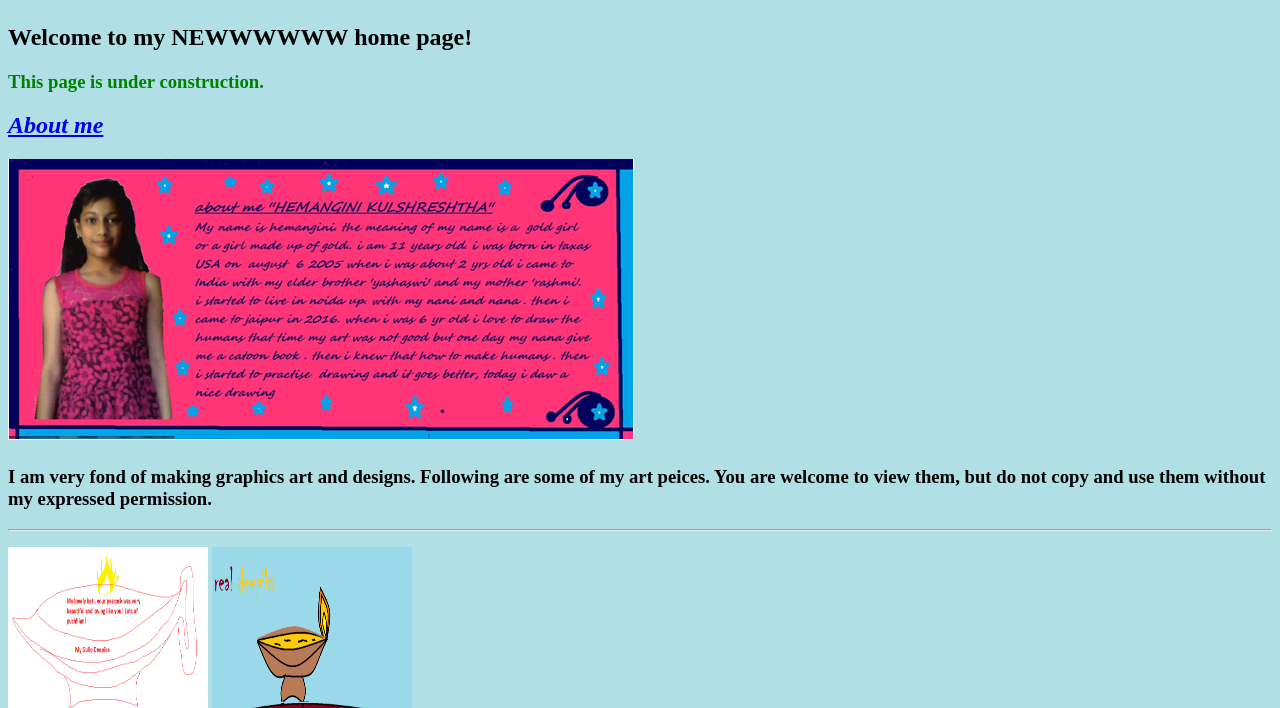
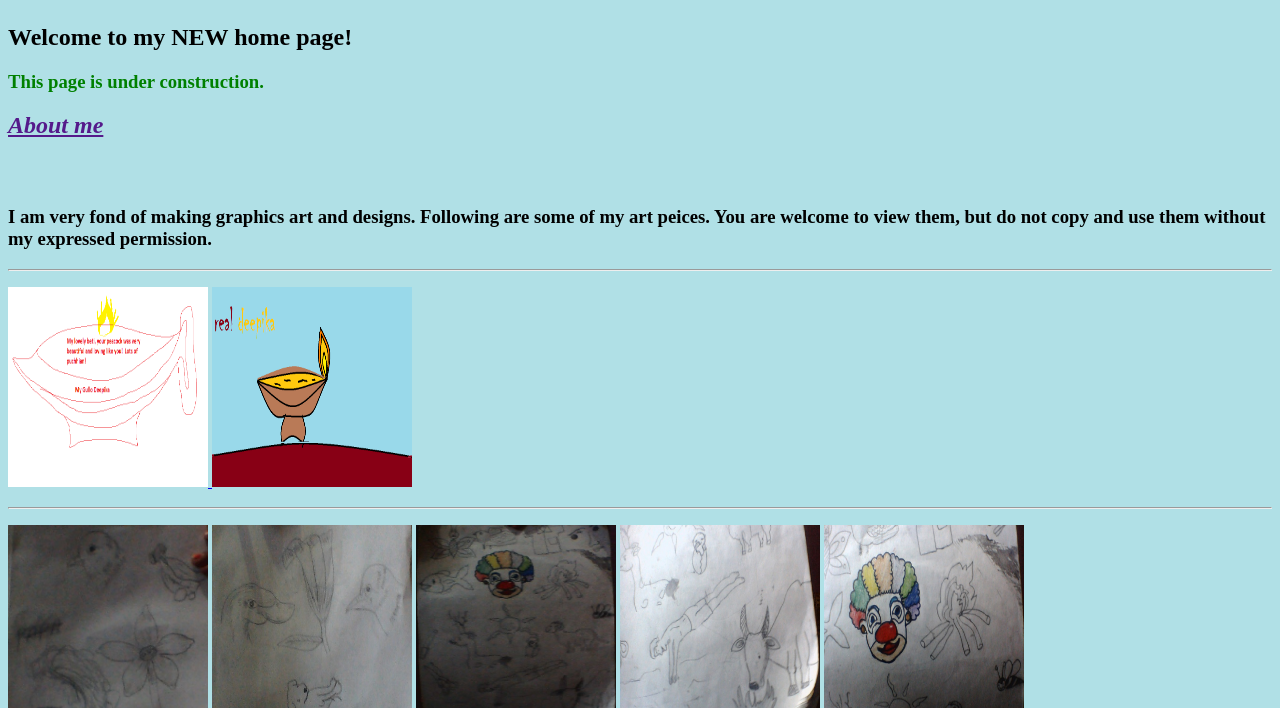
Before and after one commit to skulshre70/yashemaarts, a plain HTML site: page index.htm in a window 1280 px wide. Shown: the part 77-785 px from the top of the page. Drawn offline with Linux system fonts and the light colour scheme.

Commit message:
Update index.htm

```diff
--- a/index.htm
+++ b/index.htm
@@ -5,11 +5,11 @@
 </head>
 <body style="background-color:powderblue;">
 <h1 style="color:red;font-size:250%;">Hello world! My name is Heamangini Kulshreshtha</h1>
-<h2>Welcome to my NEWWWWWW home page!</h2>
+<h2>Welcome to my NEW home page!</h2>
 <h3 style="color:green;">This page is under construction.</h3>
 
-  <a href="images/about me.png"><h2><i>About me</i><h2></a>
-<img src="images/about me.png">
+  <a href=""><h2><i>About me</i><h2></a>
+<img src="">
 <h3>I am very fond of making graphics art and designs.  Following are some of my art peices.
 You are welcome to view them, but do not copy and use them without my expressed permission.</h3>
 
```
